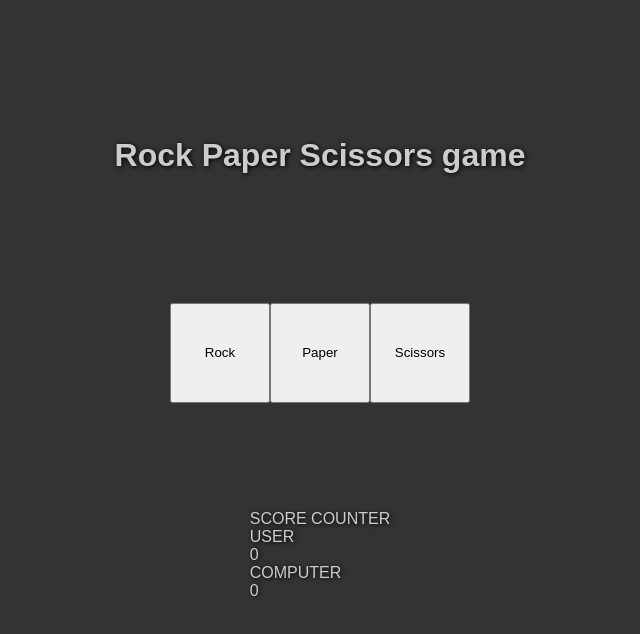
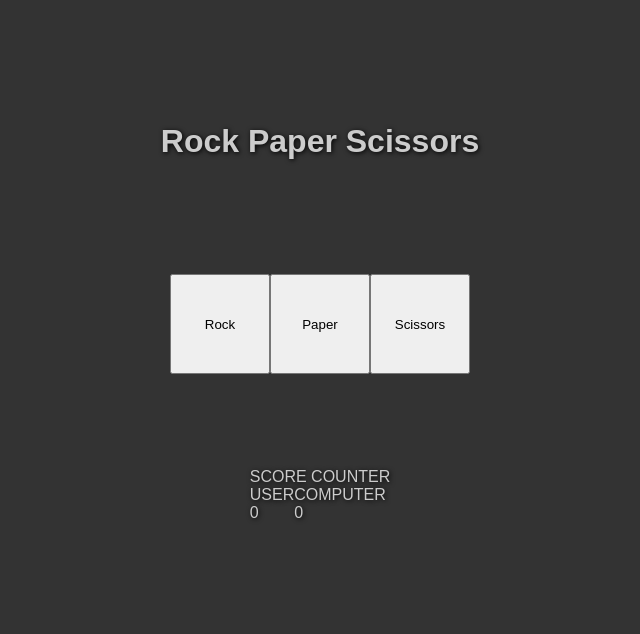
Before and after one commit to calher99/Rock-Paper-Scissors, a plain HTML site: page index.html in a window 1280 px wide. Shown: the whole page, without its empty margins (320-960 px from the left). Drawn offline with Linux system fonts and the light colour scheme.

Commit message:
flexbox for struture and addition of winner message

```diff
--- a/index.html
+++ b/index.html
@@ -9,22 +9,23 @@
     <link rel="stylesheet" href="style.css">
 </head>
 <body>
-    <h1>Rock Paper Scissors game</h1>
+    <h1>Rock Paper Scissors</h1>
     <div class="game">
         <button class="rock">Rock</button>
         <button class="paper">Paper</button>
         <button class="scissors">Scissors</button>
     </div>
     <div class="score"> SCORE COUNTER
-        <div>
-            <div> USER
+        <div class="content">
+            <div class="box"> USER
                 <div class="user">0</div>
             </div>
-            <div> COMPUTER
+            <div class="box"> COMPUTER
                 <div class="computer">0</div>
             </div>
         </div>
     </div>
+    <div class="message"></div>
     <script src="script.js"></script>
 </body>
 
```
